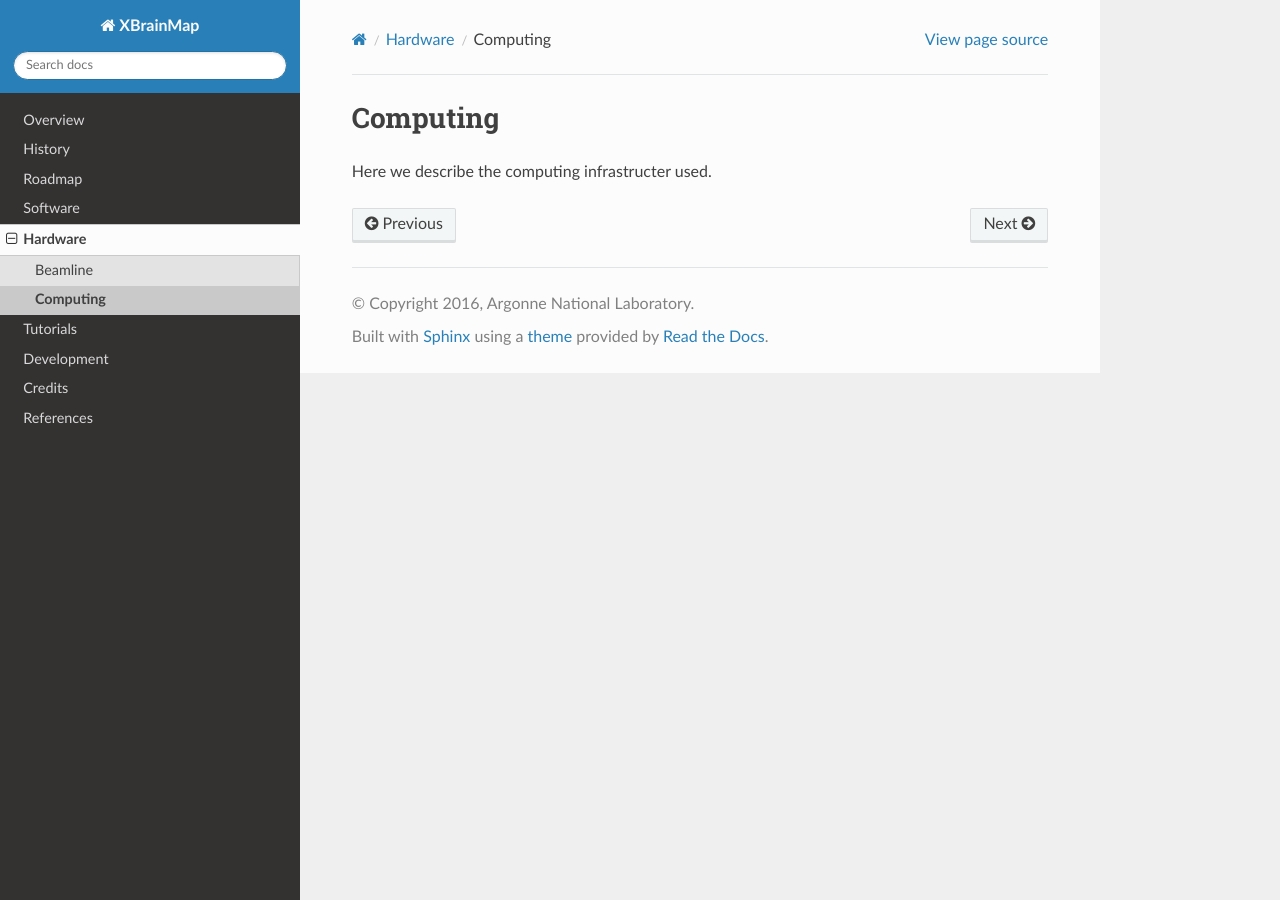
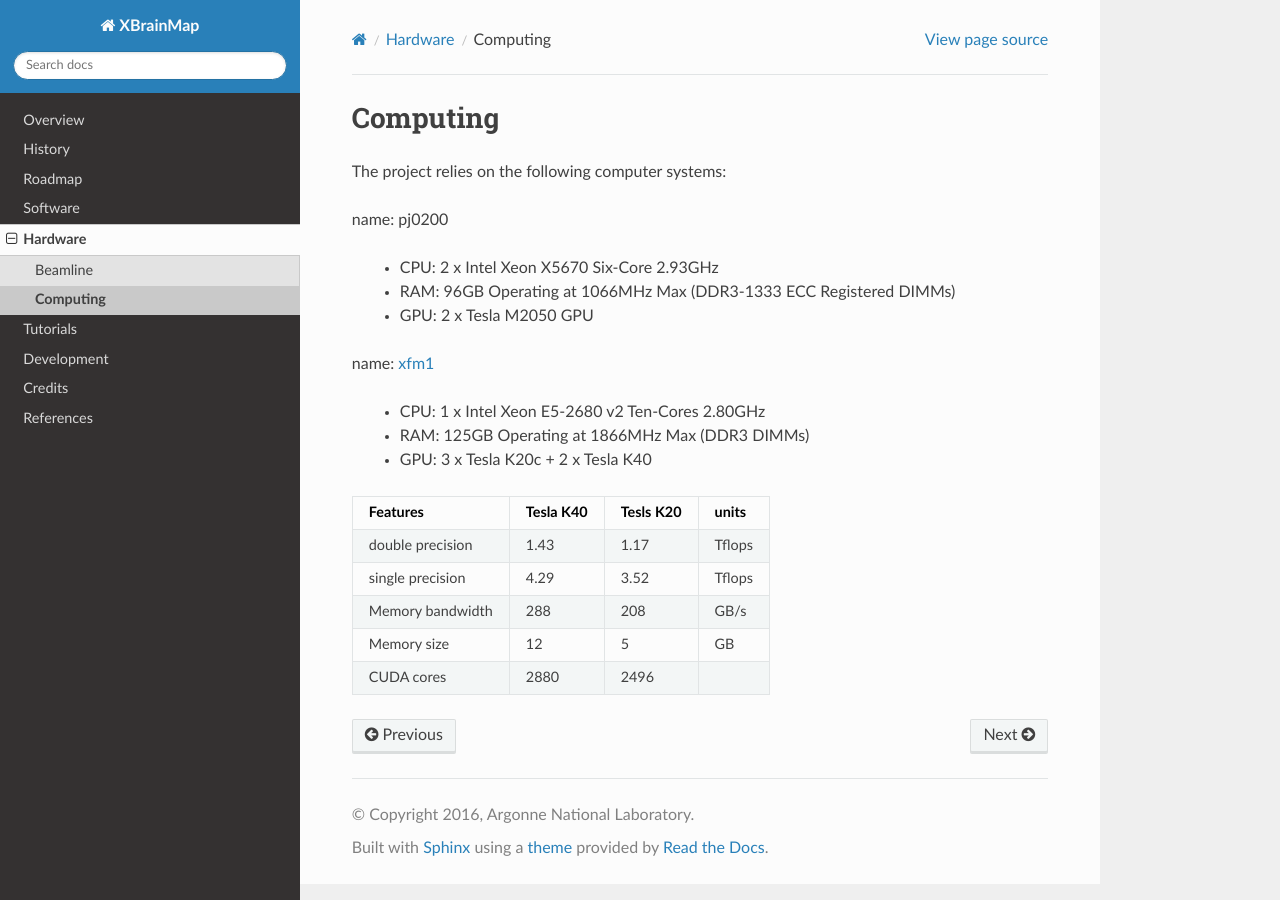
Before and after one commit to xbrainmap/xbrainmap, a Sphinx documentation site: the page built from doc/source/hardware/doc.computing.rst, in a window 1280 px wide. Built offline with Sphinx 7.4.7 and the Read the Docs theme 2.0.0, drawn with Linux system fonts in a browser that asks for light colours.

Commit message:
added GPU hardware

```diff
--- a/doc/source/hardware/doc.computing.rst
+++ b/doc/source/hardware/doc.computing.rst
@@ -1,4 +1,31 @@
 Computing
 =========
 
-Here we describe the computing infrastructer used.
+The project relies on the following computer systems:
+
+name: pj0200
+
+    - CPU: 2 x Intel Xeon X5670 Six-Core 2.93GHz
+    - RAM: 96GB Operating at 1066MHz Max (DDR3-1333 ECC Registered DIMMs)
+    - GPU: 2 x Tesla M2050 GPU
+
+name:  `xfm1 <http://www.supermicro.com/products/system/4U/4027/SYS-4027GR-TRT.cfm>`_
+
+    - CPU: 1 x Intel Xeon E5-2680 v2 Ten-Cores 2.80GHz
+    - RAM: 125GB Operating at 1866MHz Max (DDR3 DIMMs)
+    - GPU: 3 x Tesla K20c + 2 x Tesla K40
+
+
++------------------+----------------+------------------+-------------+
+|    Features      |  Tesla K40     |    Tesls K20     |   units     |
++==================+================+==================+=============+
+| double precision |    1.43        |       1.17       |   Tflops    |
++------------------+----------------+------------------+-------------+
+| single precision |    4.29        |       3.52       |   Tflops    |
++------------------+----------------+------------------+-------------+
+| Memory bandwidth |    288         |       208        |   GB/s      |
++------------------+----------------+------------------+-------------+
+| Memory  size     |    12          |        5         |   GB        |
++------------------+----------------+------------------+-------------+
+| CUDA cores       |    2880        |     2496         |             |
++------------------+----------------+------------------+-------------+
```
